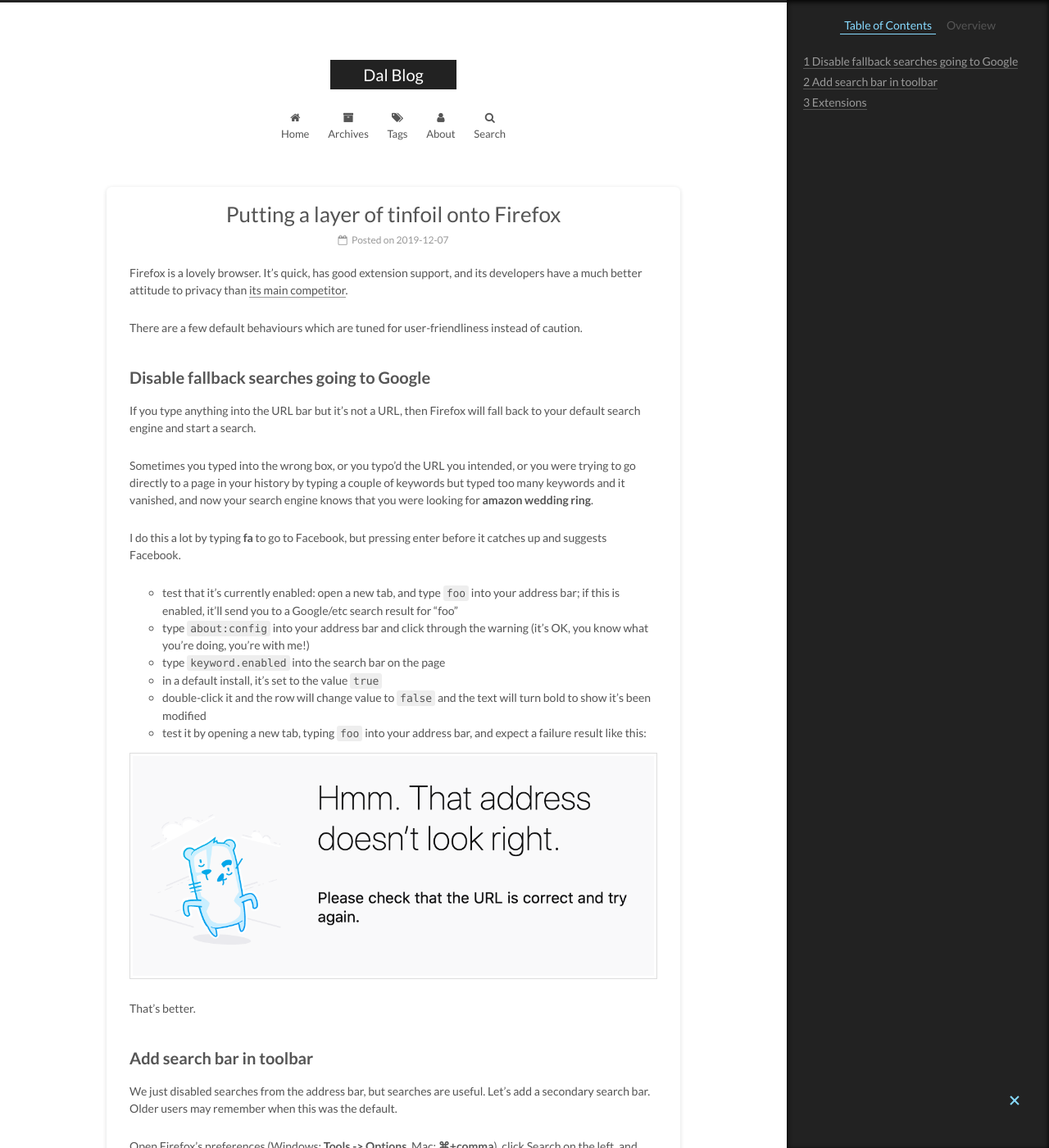
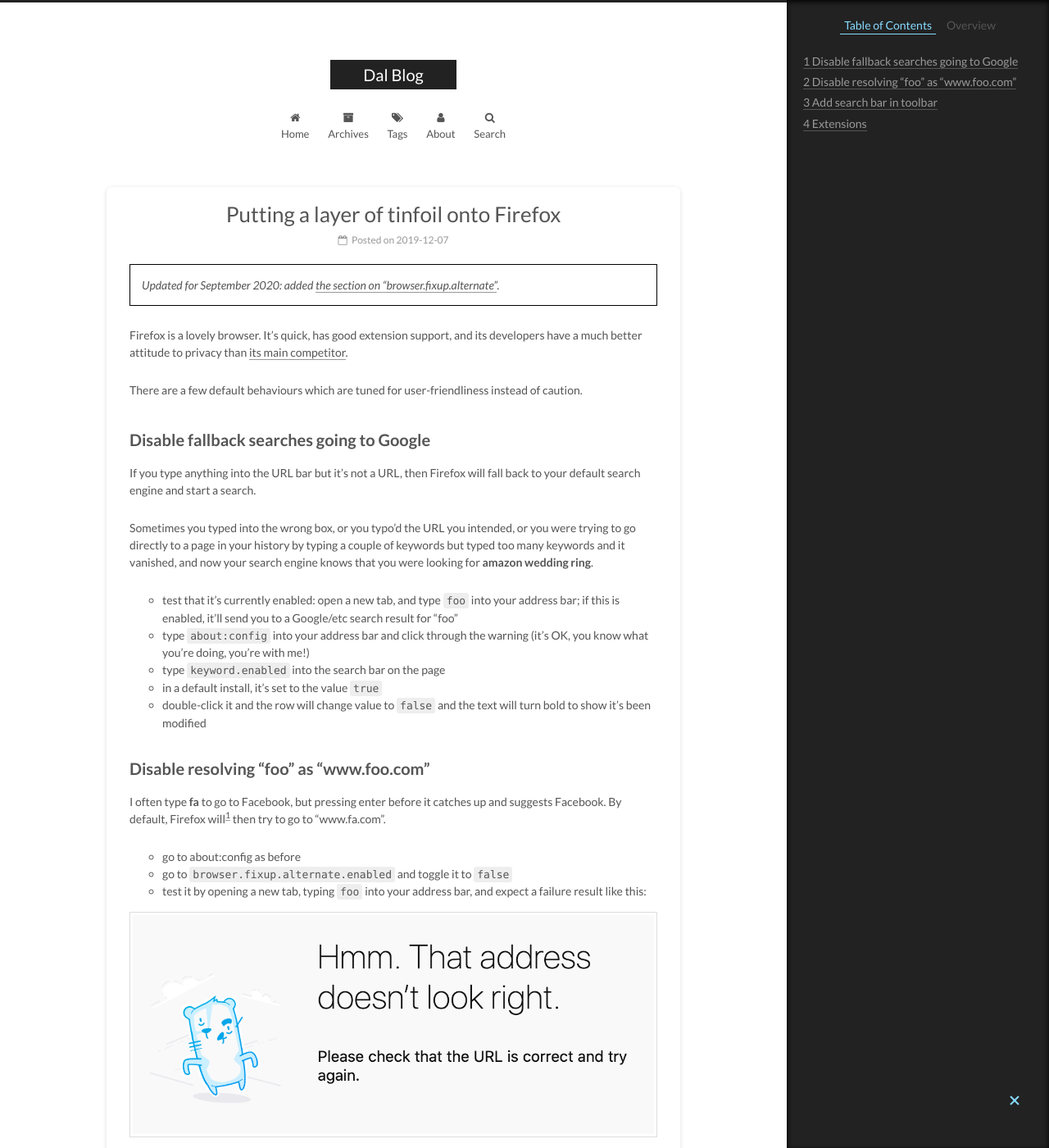
Before and after one commit to d-lord/d-lord.github.io, a Jekyll site: the page built from _posts/2019-12-07-tinfoil-firefox.md, in a window 1280 px wide and 1400 px high. Shown: the whole window at 82% size. Built offline with Jekyll 4.4.1, drawn with Linux system fonts in a browser that asks for light colours; some of the changed text lies outside the part shown.

Commit message:
Add "browser.fixup" to Firefox and .note styling for update
This theme slowly becomes my own.
No, I don't love hard-coding HTML and links to specific headlines, but
it seems like the best balance of effective and quick.

```diff
--- a/_posts/2019-12-07-tinfoil-firefox.md
+++ b/_posts/2019-12-07-tinfoil-firefox.md
@@ -5,10 +5,12 @@
 published: true
 ---
 
+{::options parse_block_html="true" /}
+<p class="update"> Updated for September 2020: added [the section on "browser.fixup.alternate"](#disable-resolving-foo-as-wwwfoocom). </p>
+
 Firefox is a lovely browser. It's quick, has good extension support, and its developers have a much better attitude to privacy than [its main competitor](https://en.wikipedia.org/wiki/Usage_share_of_web_browsers#/media/File:StatCounter-browser-ww-monthly-200901-201905.png).
 
 There are a few default behaviours which are tuned for user-friendliness instead of caution.
-
 
 
 ## Disable fallback searches going to Google
@@ -17,13 +19,20 @@
 
 Sometimes you typed into the wrong box, or you typo'd the URL you intended, or you were trying to go directly to a page in your history by typing a couple of keywords but typed too many keywords and it vanished, and now your search engine knows that you were looking for **amazon wedding ring**.
 
-I do this a lot by typing **fa** to go to Facebook, but pressing enter before it catches up and suggests Facebook.
-
 - test that it's currently enabled: open a new tab, and type `foo` into your address bar; if this is enabled, it'll send you to a Google/etc search result for "foo"
 - type `about:config` into your address bar and click through the warning (it's OK, you know what you're doing, you're with me!)
 - type `keyword.enabled` into the search bar on the page
 - in a default install, it's set to the value `true`
 - double-click it and the row will change value to `false` and the text will turn bold to show it's been modified
+
+## Disable resolving "foo" as "www.foo.com"
+
+I often type **fa** to go to Facebook, but pressing enter before it catches up and suggests Facebook. By default, Firefox will[^1] then try to go to "www.fa.com".
+
+[^1]: It seems like this became default in Firefox 79 or 80.
+
+- go to about:config as before
+- go to `browser.fixup.alternate.enabled` and toggle it to `false`
 - test it by opening a new tab, typing `foo` into your address bar, and expect a failure result like this:
 
 ![Screenshot of Firefox error page: "Please check that the URL is correct and try again."](/assets/images/firefox_fallback_search_disabled_error.png)
--- a/_sass/_common/components/post/post.scss
+++ b/_sass/_common/components/post/post.scss
@@ -14,6 +14,13 @@
   padding-right: 2em;
   padding-left: 2em;
   margin-bottom: 2em;
+}
+
+// dal hax
+.update {
+  border: 1px solid black;
+  padding: 1em;
+  font-style: italic;
 }
 
 .post-body .fancybox img {
```
